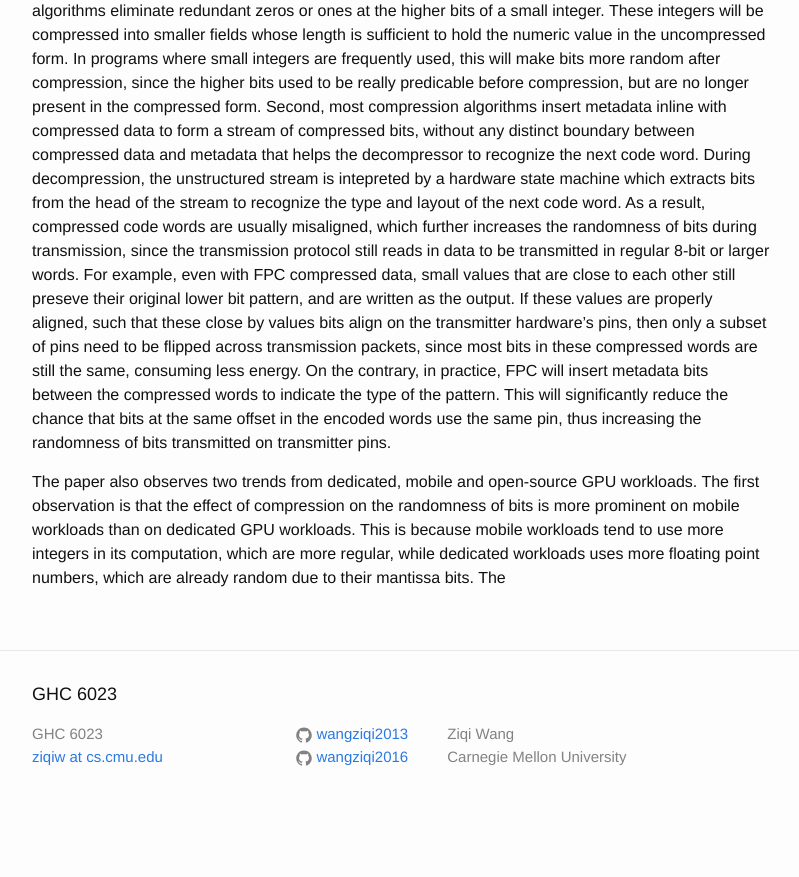
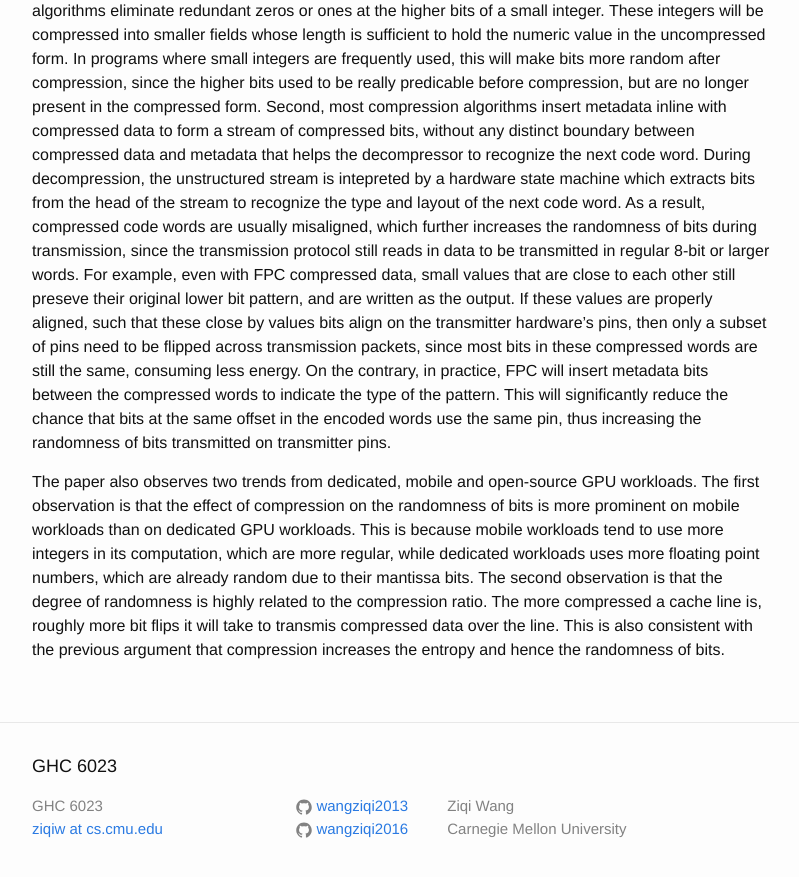
Before and after one commit to wangziqi2013/wangziqi2013.github.io, a Jekyll site: the page built from _posts/2020-07-27-a-case-for-toggle-aware-gpu-compression.markdown, in a window 1280 px wide and 900 px high, scrolled down 931 px. Shown: the top 877 px of the window, without its empty margins (238-1037 px from the left). Built offline with Jekyll 4.4.1, drawn with Linux system fonts in a browser that asks for light colours; before the commit the page ends 1759 px from its top, so only the background shows below that.

Commit message:
Adding second obv

```diff
--- a/_posts/2020-07-27-a-case-for-toggle-aware-gpu-compression.markdown
+++ b/_posts/2020-07-27-a-case-for-toggle-aware-gpu-compression.markdown
@@ -51,4 +51,6 @@ The paper also observes two trends from dedicated, mobile and open-source GPU wo
 the effect of compression on the randomness of bits is more prominent on mobile workloads than on dedicated GPU workloads.
 This is because mobile workloads tend to use more integers in its computation, which are more regular, while dedicated
 workloads uses more floating point numbers, which are already random due to their mantissa bits.
-The
+The second observation is that the degree of randomness is highly related to the compression ratio. The more compressed
+a cache line is, roughly more bit flips it will take to transmis compressed data over the line. This is also consistent
+with the previous argument that compression increases the entropy and hence the randomness of bits.
```
